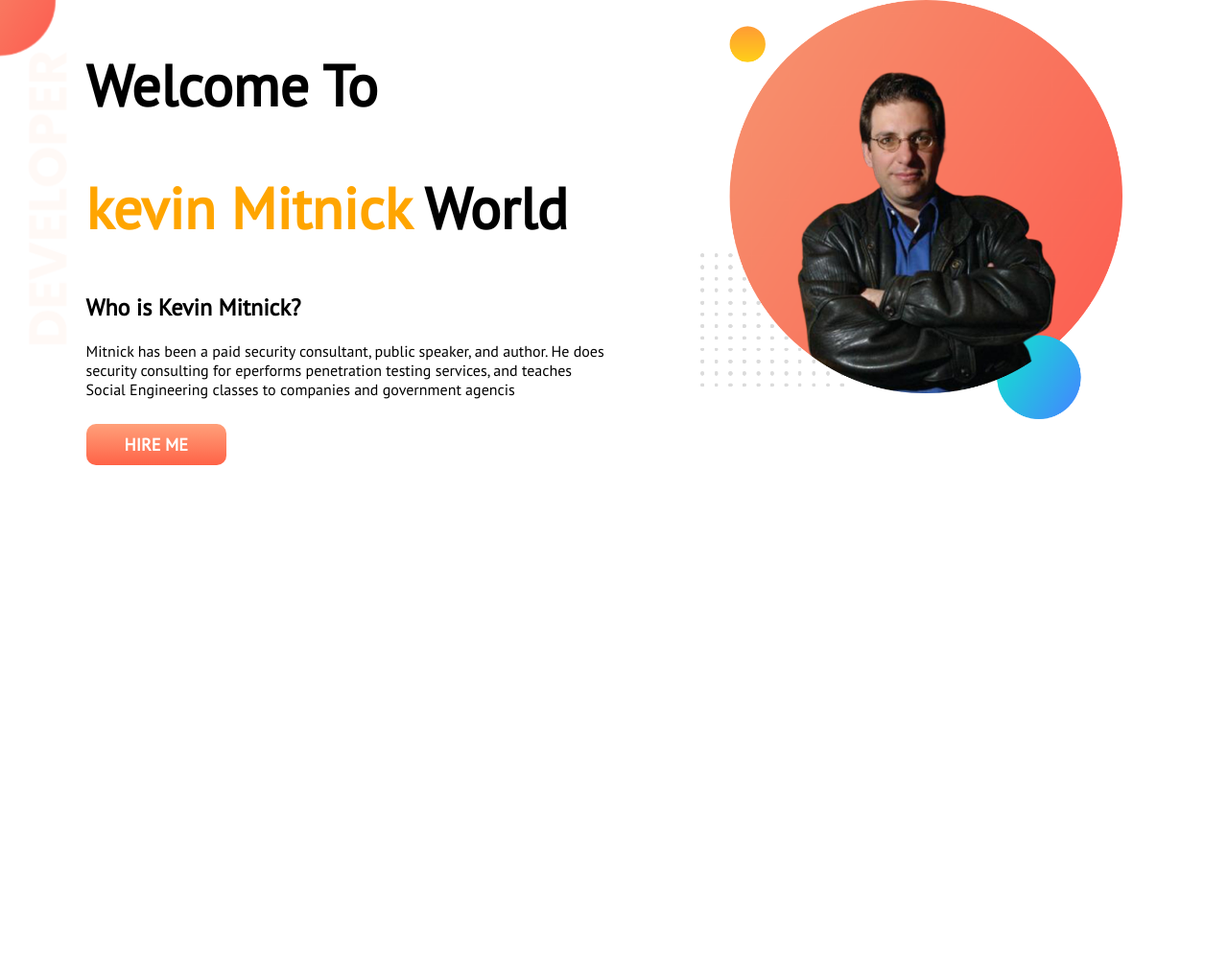
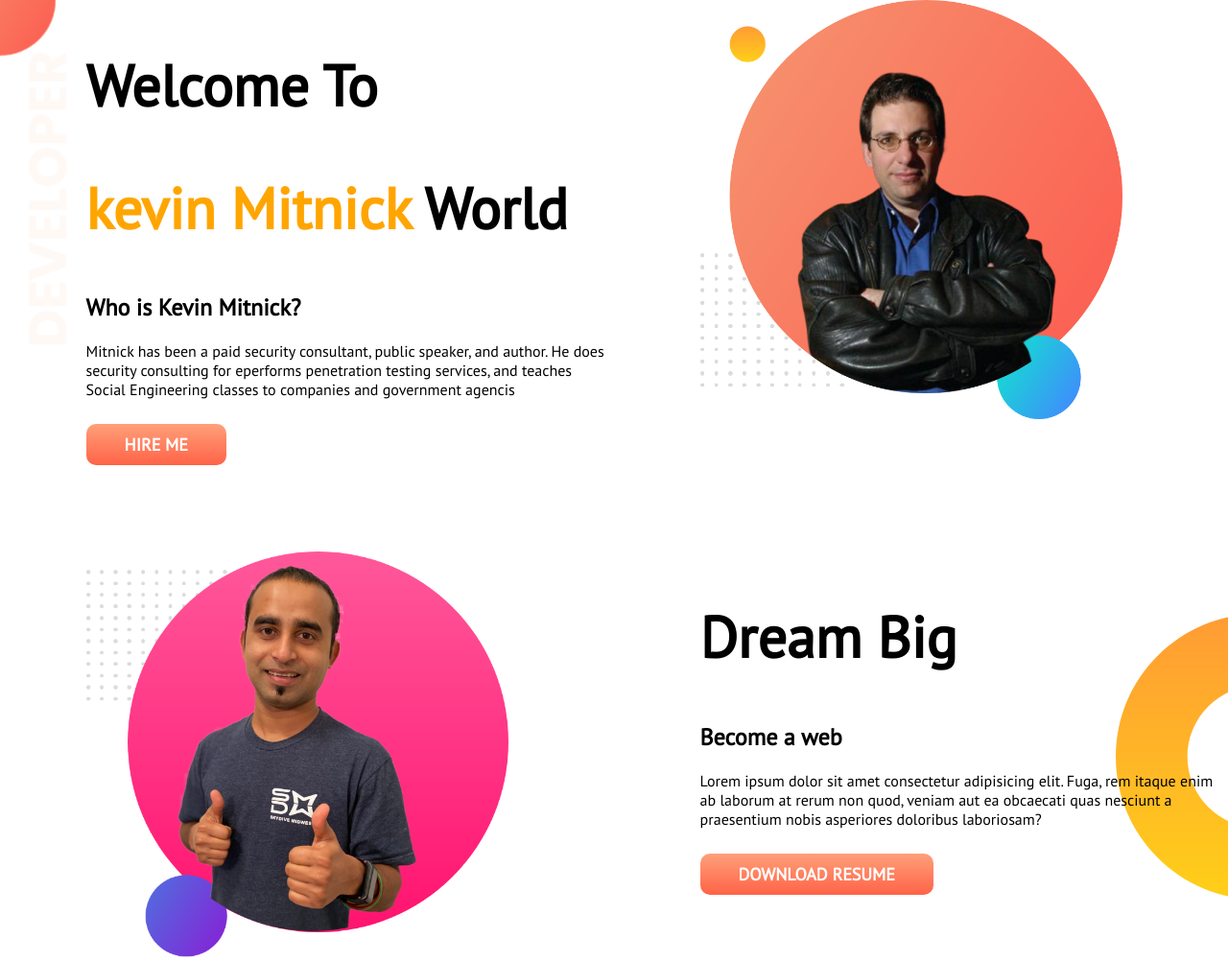
Before and after one commit to alamin2710/portfolio_website, a plain HTML site: page index.html in a window 1280 px wide. Shown: the whole page at 96% size. Before the commit the page ends 800 px from the top, so only its background shows below. Drawn offline with Linux system fonts and the light colour scheme; a web font is replaced by a local one.

Commit message:
add second section code

```diff
--- a/index.html
+++ b/index.html
@@ -37,6 +37,28 @@
     </section>
     <!--Top Section End-->
 
+    <!--Second section start-->
+    <section class="second-part">
+        <!--second section left side start-->
+        <div class="first_section">
+            <img src="images/jhankar2.png" alt="kevin-Mitnic-photo.">
+        </div>
+        <!--second section left side end-->
+
+        <!--second section right side start-->
+        <div class="first_section">
+            <h1> Dream Big</h1>
+            <h2>Become a web</h2>
+            <p id="pra">Lorem ipsum dolor sit amet consectetur adipisicing elit. Fuga, rem itaque enim ab laborum at
+                rerum non
+                quod,
+                veniam aut ea obcaecati quas nesciunt a praesentium nobis asperiores doloribus laboriosam?</p>
+            <br>
+            <a class="btn" href="#">DOWNLOAD RESUME</a>
+        </div>
+    </section>
+
+
 </body>
 
 </html>
--- a/style.css
+++ b/style.css
@@ -43,3 +43,15 @@ section {
     border-radius: 10px;
     font-size: large;
 }
+
+/* second section part css style start here */
+.second-part {
+    margin-top: 100px;
+    background-image: url(images/dream-bg.png);
+    background-repeat: no-repeat;
+    background-position: right;
+}
+
+#pra {
+    text-align: left;
+}
```
